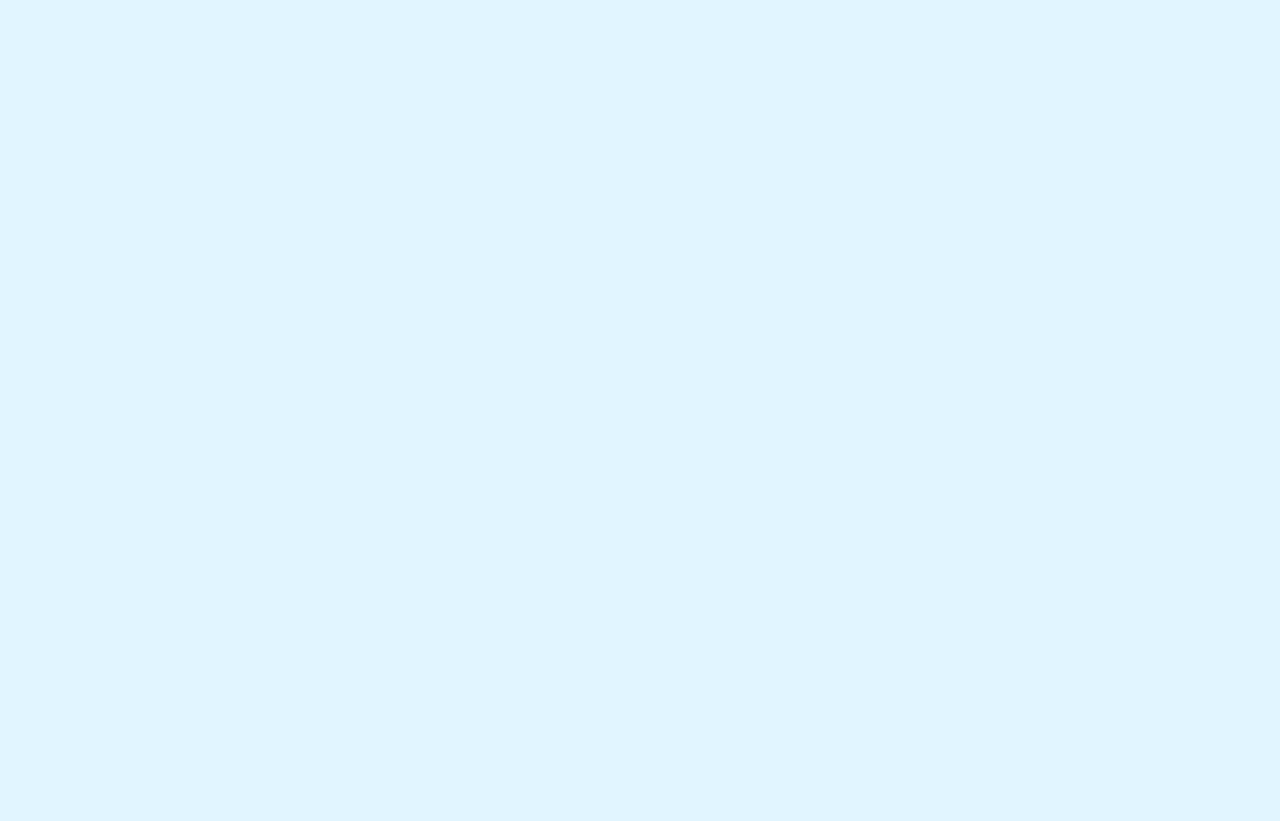
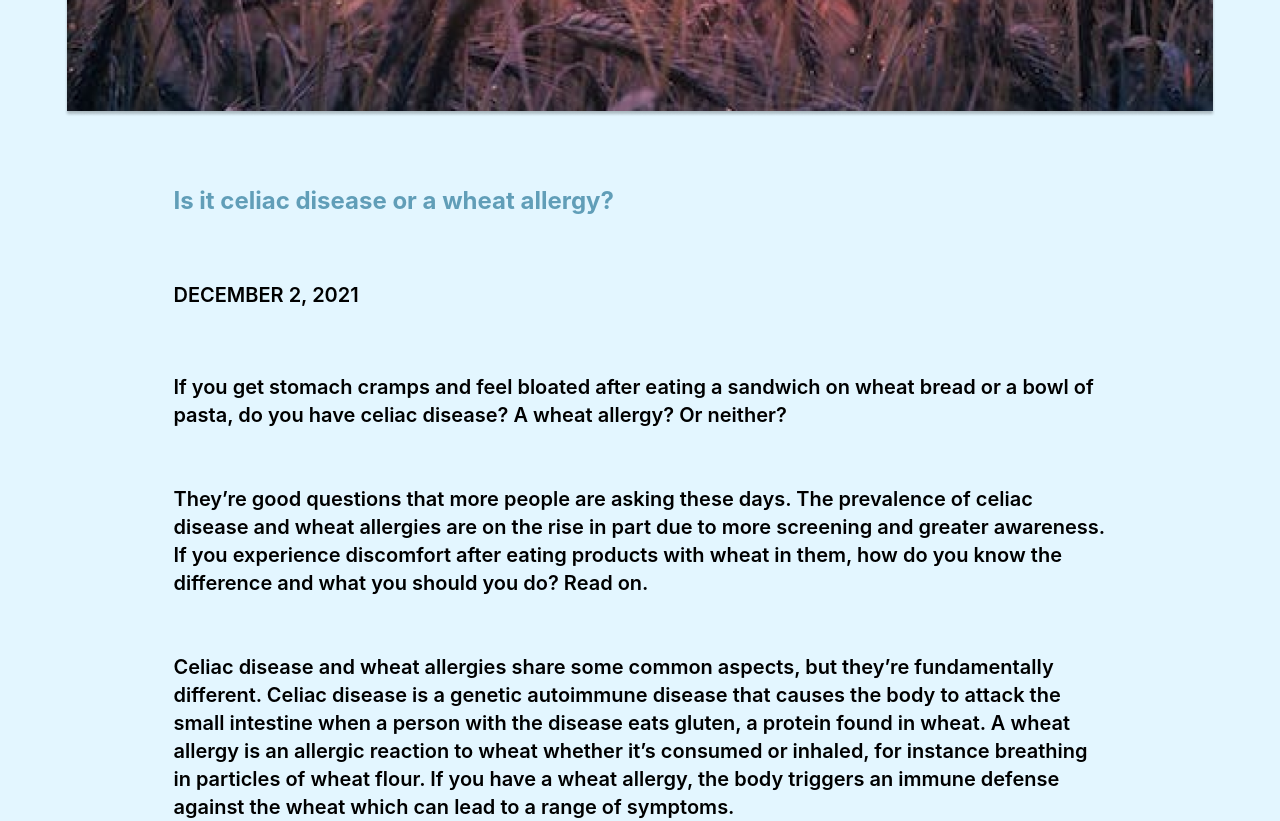
Before and after one commit to vishnubansal001/Al-Eaze_Project, a React (Create React App) app: page /blogs-single in a window 1280 px wide. Before the commit this address had no page. Shown: the part 580-1401 px from the top of the page. Before the commit the page ends 800 px from the top, so only its background shows below. Built offline with nearby package versions, Linux system fonts and the light colour scheme; the HTML template or start-up script is replaced by a standard one.

Commit message:
new:blogs single page added

```diff
--- a/src/App.js
+++ b/src/App.js
@@ -4,6 +4,7 @@ import LandingPage from "./pages/LandingPage";
 import Restorant from "./pages/Restorant";
 import Products from "./pages/Products";
 import Blogs from "./pages/Blogs";
+import SingleBlogPage from "./pages/SingleBlogPage";
 
 const App = () => {
   return (
@@ -13,6 +14,7 @@ const App = () => {
         <Route exact path="/restorant" element={<Restorant />}></Route>
         <Route exact path="/products" element={<Products />}></Route>
         <Route exact path="/blogs" element={<Blogs />}></Route>
+        <Route exact path="/blogs-single" element={<SingleBlogPage />}></Route>
       </Routes>
     </BrowserRouter>
   );
--- a/src/index.css
+++ b/src/index.css
@@ -238,6 +238,44 @@ code {
   row-gap: 3rem;
 }
 
+.wrapper-single {
+  /* display: grid; */
+  /* padding-top: 8rem; */
+  /* grid-template-columns: repeat(12, minmax(0, 1fr)); */
+  width: 100%;
+  background: #e3f6ff;
+}
+
+
+.wrapper-single div {
+  width: 90%;
+  margin: 0 auto;
+}
+
+.wrapper-single div img{
+  width: 100%;
+}
+
+.wrapper-single div:nth-child(2) div {
+  display: flex;
+  padding-top: 4rem;
+  flex-direction: column;
+  row-gap: 4rem;
+}
+
+.blog-title-single {
+  font-size: 1.5rem;
+  line-height: 2rem;
+  font-weight: 700;
+  color: #619eb8;
+}
+
+.blog-single-text {
+  font-size: 1.25rem;
+  line-height: 1.75rem;
+  font-weight: 600;
+}
+
 @media (min-width: 640px) {
   .img-box img {
     display: none;
--- /dev/null
+++ b/src/pages/SingleBlogPage.jsx
@@ -0,0 +1,47 @@
+import React from "react";
+import TopicImg from "../images/TopicImg.png";
+
+export default function SingleBlogPage() {
+  return (
+    <>
+      <div className="wrapper-single">
+        <div className="">
+          <img src={TopicImg} alt="" />
+          <div className="">
+            <div className="blog-title-single">
+              Is it celiac disease or a wheat allergy?
+            </div>
+
+            <div className="blog-single-text">DECEMBER 2, 2021</div>
+
+            <div className="blog-single-text">
+              If you get stomach cramps and feel bloated after eating a sandwich
+              on wheat bread or a bowl of pasta, do you have celiac disease? A
+              wheat allergy? Or neither?
+              <br />
+              <br />
+              <br /> They’re good questions that more people are asking these
+              days. The prevalence of celiac disease and wheat allergies are on
+              the rise in part due to more screening and greater awareness. If
+              you experience discomfort after eating products with wheat in
+              them, how do you know the difference and what you should you do?
+              Read on.
+              <br />
+              <br />
+              <br />
+              Celiac disease and wheat allergies share some common aspects, but
+              they’re fundamentally different. Celiac disease is a genetic
+              autoimmune disease that causes the body to attack the small
+              intestine when a person with the disease eats gluten, a protein
+              found in wheat. A wheat allergy is an allergic reaction to wheat
+              whether it’s consumed or inhaled, for instance breathing in
+              particles of wheat flour. If you have a wheat allergy, the body
+              triggers an immune defense against the wheat which can lead to a
+              range of symptoms.
+            </div>
+          </div>
+        </div>
+      </div>
+    </>
+  );
+}
```
